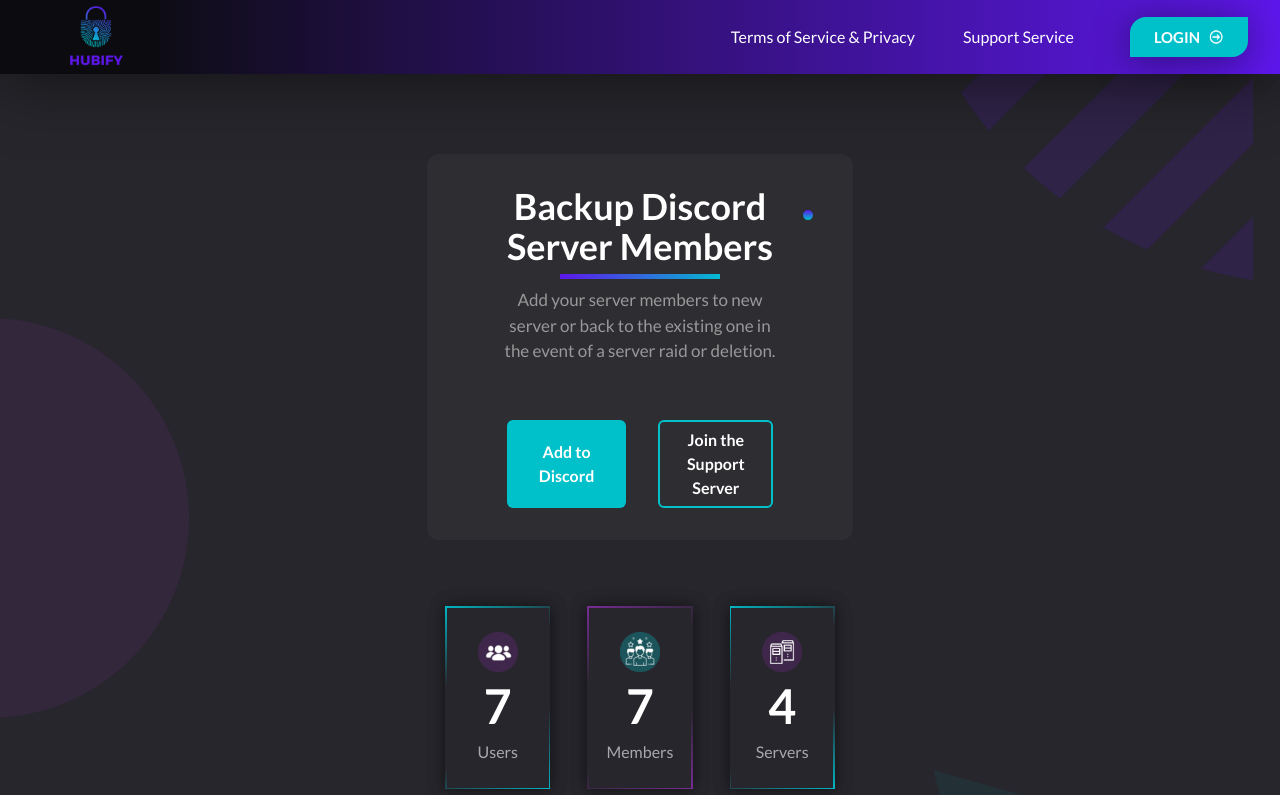
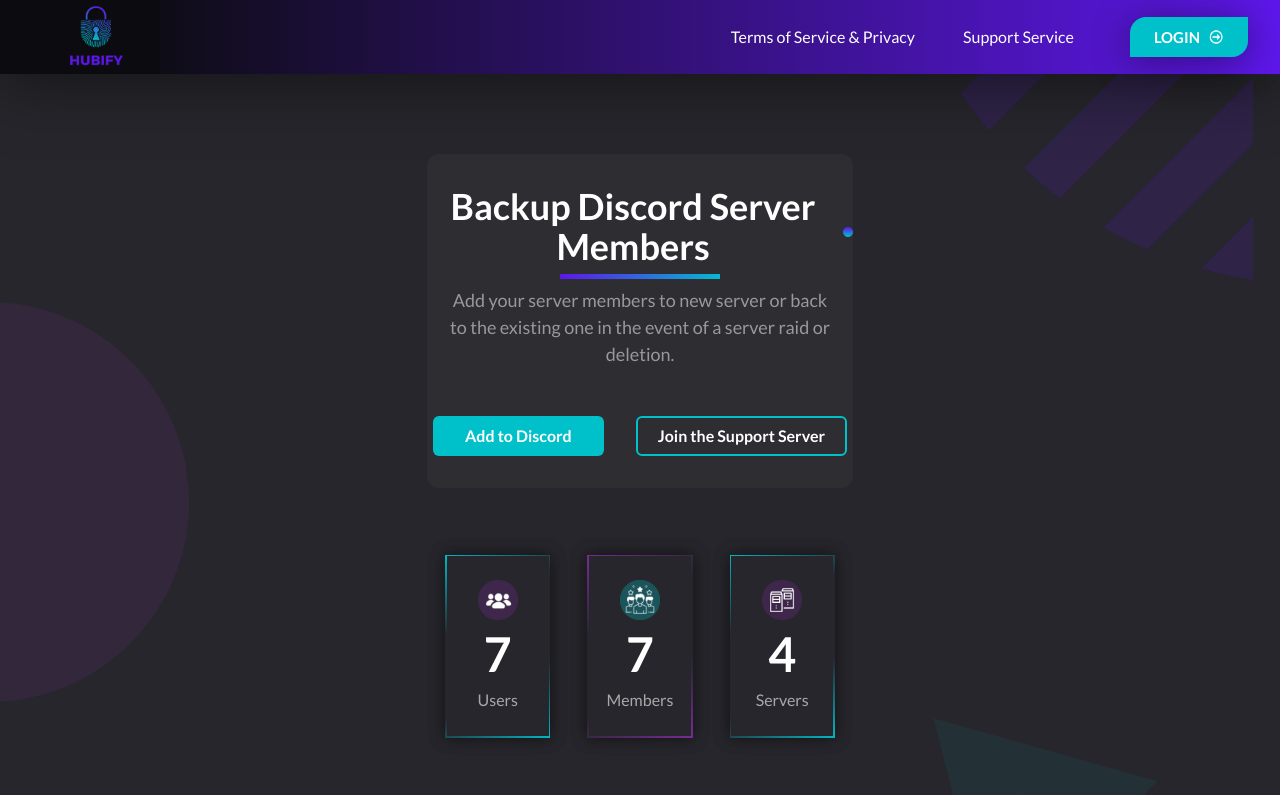
Before and after one commit to Dev-SalamSheikh/Admin-Dashboard-Project, a React (Create React App) app: page / in a window 1280 px wide. Shown: the top 795 px of the page. Built offline with nearby package versions, Linux system fonts and the light colour scheme.

Commit message:
let's try

```diff
--- a/src/components/LoginContainer.jsx
+++ b/src/components/LoginContainer.jsx
@@ -12,15 +12,13 @@ const LoginContainer = () => {
         {/* Backup Container */}
         {/* Card Container */}
         <div className="flex justify-center">
-          <div className="bg-LoginCard w-4/12 px-10 py-8 rounded-xl text-center">
+          <div className="bg-LoginCard w-4/12 py-8 rounded-xl text-center">
             {/* Heading */}
-            <div className="relative">
+            <div className="flex gap-1 items-center justify-center">
               <h1 className="text-white text-4xl font-semibold">
                 Backup Discord Server Members{" "}
               </h1>
-              <span className="mt-3 absolute right-0 top-3">
-                <img src={Dot} alt="dot" className="w-[10px]" />
-              </span>
+              <img src={Dot} alt="dot" className="w-[10px] h-[10px] mt-3" />
             </div>
 
             {/* Line */}
@@ -29,9 +27,9 @@ const LoginContainer = () => {
             </div>
 
             {/* Paragraph */}
-            <div className="px-8">
+            <div className="px-4">
               <p
-                className="text-textGray text-[17px]"
+                className="text-textGray text-[18px]"
                 //   style={{ lineHeight: "29px" }}
               >
                 Add your server members to new server or back to the existing
@@ -40,7 +38,7 @@ const LoginContainer = () => {
             </div>
 
             {/* Buttons */}
-            <div className="px-10 flex justify-center gap-8 mt-14">
+            <div className="flex justify-center gap-8 mt-12">
               <button className="bg-LoginNavbarBtn text-white font-semibold py-[6px] outline-none border-none px-8 rounded-md">
                 <span>Add to Discord</span>
               </button>
```
